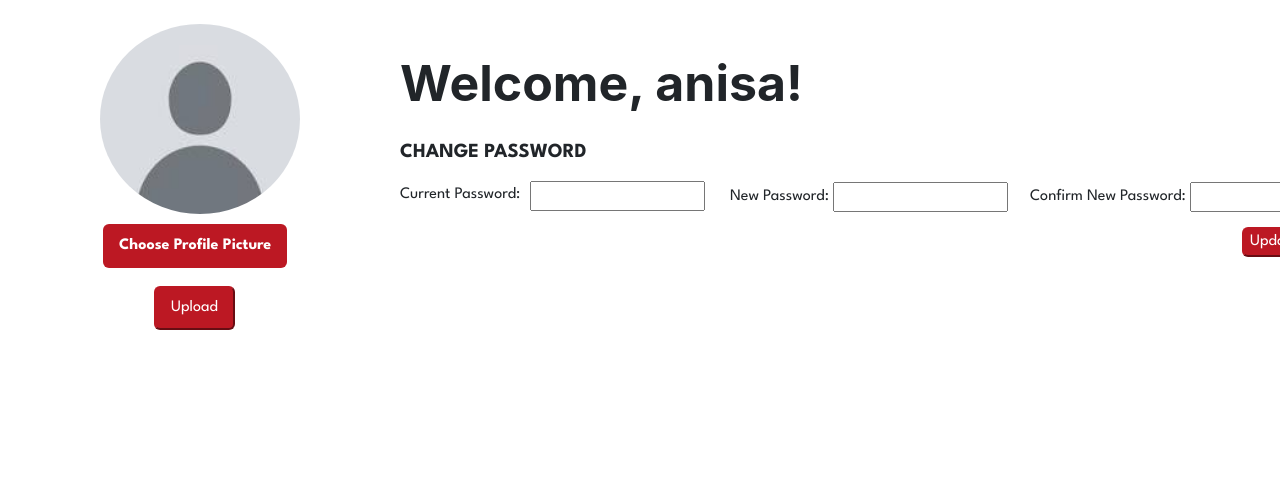
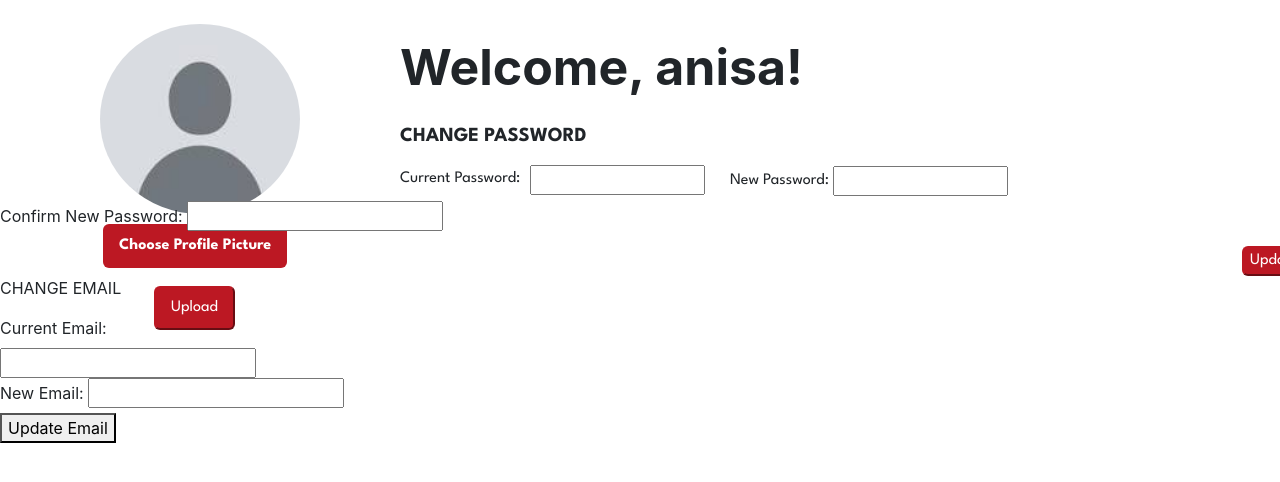
Before and after one commit to actuallyanisa/pulse4justice, a Flask app: page /profile in a window 1280 px wide. Shown: the part 76-558 px from the top of the page. Run offline with Flask 3, Linux system fonts and the light colour scheme; a user stored in the database is signed in; some libraries are stand-ins or nearby versions.

Commit message:
randomlalala

```diff
--- a/website/static/css/style.css
+++ b/website/static/css/style.css
@@ -253,12 +253,7 @@
   margin-top: -39px;
 }
 
-.confirmpasswordbutton{
-  margin-left: 1030px;
-  font-family: "League Spartan", sans-serif;
-  font-optical-sizing: auto;
-  margin-top: -35px;
-}
+
 
 .submitpasswordbutton{
   font-family: "League Spartan", sans-serif;
@@ -297,3 +292,55 @@
   padding-left: 0 !important;
   padding-right: 0 !important;
 }
+
+.flash-container {
+  max-width: 600px;
+  margin: 2rem auto;
+  padding: 0 1rem;
+}
+
+.alert {
+  padding: 1rem 1.5rem;
+  border-radius: 0.5rem;
+  box-shadow: 0 2px 6px rgba(0, 0, 0, 0.1);
+  font-size: 1rem;
+  display: flex;
+  justify-content: space-between;
+  align-items: center;
+}
+
+.alert .close {
+  margin-left: 1rem;
+}
+
+.alert-success {
+  background-color: #d4edda;
+  color: #155724;
+
+}
+
+.alert-danger {
+  background-color: #f8d7da;
+  color: #721c24;
+
+}
+
+.flash-message-overlay {
+  position: fixed;
+  top: 50%;
+  left: 50%;
+  transform: translate(-50%, -50%);
+  z-index: 1050; /* Above everything else */
+  pointer-events: none; /* Prevents clicks from affecting layout */
+}
+
+.flash-message {
+  pointer-events: auto;
+  min-width: 300px;
+  max-width: 500px;
+  padding: 1rem 1.5rem;
+  border-radius: 0.5rem;
+  box-shadow: 0 6px 16px rgba(0, 0, 0, 0.2);
+  font-size: 1rem;
+  text-align: center;
+}
--- a/website/templates/base.html
+++ b/website/templates/base.html
@@ -35,6 +35,22 @@
 </head>
 
 <body>
+
+  <div class="flash-message-overlay">
+    {% with messages = get_flashed_messages(with_categories=true) %}
+      {% if messages %}
+        {% for category, message in messages %}
+          <div class="flash-message alert alert-{{ category }} alert-dismissible fade show" role="alert">
+            {{ message }}
+            <button type="button" class="close" data-dismiss="alert" aria-label="Close">
+              <span aria-hidden="true">&times;</span>
+            </button>
+          </div>
+        {% endfor %}
+      {% endif %}
+    {% endwith %}
+  </div>
+
   {% include "navbar/navbar.html" %}
 
   <div class="content-wrapper">
@@ -45,5 +61,17 @@
   <script src="https://code.jquery.com/jquery-3.4.1.slim.min.js"></script>
   <script src="https://cdn.jsdelivr.net/npm/popper.js@1.16.0/dist/umd/popper.min.js"></script>
   <script src="https://stackpath.bootstrapcdn.com/bootstrap/4.4.1/js/bootstrap.min.js"></script>
+
+  <script>
+    setTimeout(() => {
+      const alert = document.querySelector('.flash-message');
+      if (alert) {
+        alert.classList.remove('show');
+        alert.classList.add('fade');
+        setTimeout(() => alert.remove(), 500);
+      }
+    }, 4000);
+  </script>
+
 </body>
 </html>
--- a/website/templates/profile.html
+++ b/website/templates/profile.html
@@ -1,13 +1,7 @@
-<head>
+
 {% extends "base.html" %}
-  <link rel="preconnect" href="https://fonts.googleapis.com">
-  <link rel="preconnect" href="https://fonts.gstatic.com" crossorigin>
-  <link href="https://fonts.googleapis.com/css2?family=League+Spartan:wght@100..900&family=Montserrat:ital,wght@0,100..900;1,100..900&display=swap" rel="stylesheet">
-<head>
+{% block content %}
 
-
-<body>
-  {% block content %}
   <!-- Show current profile picture -->
 <div class="pfp-wrapper">
   <img src="{{ profile_image }}" alt="Profile Picture">
@@ -40,24 +34,43 @@
   </div>
 
   <div class="currentpasswordbutton">
-      <input type="password" name="current_password" required><br>
+    <input type="password" name="current_password" id="current_password" required><br>
   </div>
 
   <div class="newpasswordbutton">
     <label for="new_password">New Password:</label>
-      <input type="password" name="new_password" required><br>
+    <input type="password" name="new_password" id= "new_password" required><br>
   </div>
 
   <div class="confirmpasswordbutton">
     <label for="confirm_password">Confirm New Password:</label>
-      <input type="password" name="confirm_password" required><br>
+    <input type="password" name="confirm_password" id="confirm_password" required><br>
   </div>
 
   <button type="submit" class="submitpasswordbutton">Update Password</button>
 </form>
 
+  <div class="changeemailtitle">
+    <p>CHANGE EMAIL</p>
+  </div>
+
+  <form method="POST" action="{{ url_for('views.update_email') }}">
+
+  <div class="currentemailtitle">
+    <label for="current_email">Current Email:</label>
+  </div>
+
+  <div class="currentemailbutton">
+    <input type="email" name="current_email" id="current_email" required><br>
+  </div>
+
+  <div class="newemailbutton">
+    <label for="new_email">New Email:</label>
+    <input type="email" name="new_email" id= "new_email" required><br>
+  </div>
+
+  <button type="submit" class="submitemailbutton">Update Email</button>
+</form>
 
 <br>
 {% endblock %}
-</body>
-</html>
--- a/website/views.py
+++ b/website/views.py
@@ -60,6 +60,27 @@
     flash("Password updated successfully.", "success")
     return redirect(url_for('views.profile'))
 
+@views.route('/update-email', methods=['POST'])
+@login_required
+def update_email():
+    print("Update email form submitted")
+    print("Form data:", request.form)
+
+    current_email = request.form.get('current_email')
+    new_email = request.form.get('new_email')
+
+    print("Entered current_email:", current_email)
+    print("Logged-in user's email:", current_user.email)
+
+    if current_user.email != current_email:
+        flash("Current email is incorrect.", "danger")
+        return redirect(url_for('views.profile'))
+
+    current_user.email = new_email
+    db.session.commit()
+    flash("Email updated successfully!", "success")
+    return redirect(url_for('views.profile'))
+
 @views.route('/')
 def home():
     return render_template("home.html")
```
Also changed, not shown: instance/database.db. Lines whose indentation alone changed are shown as unchanged.
